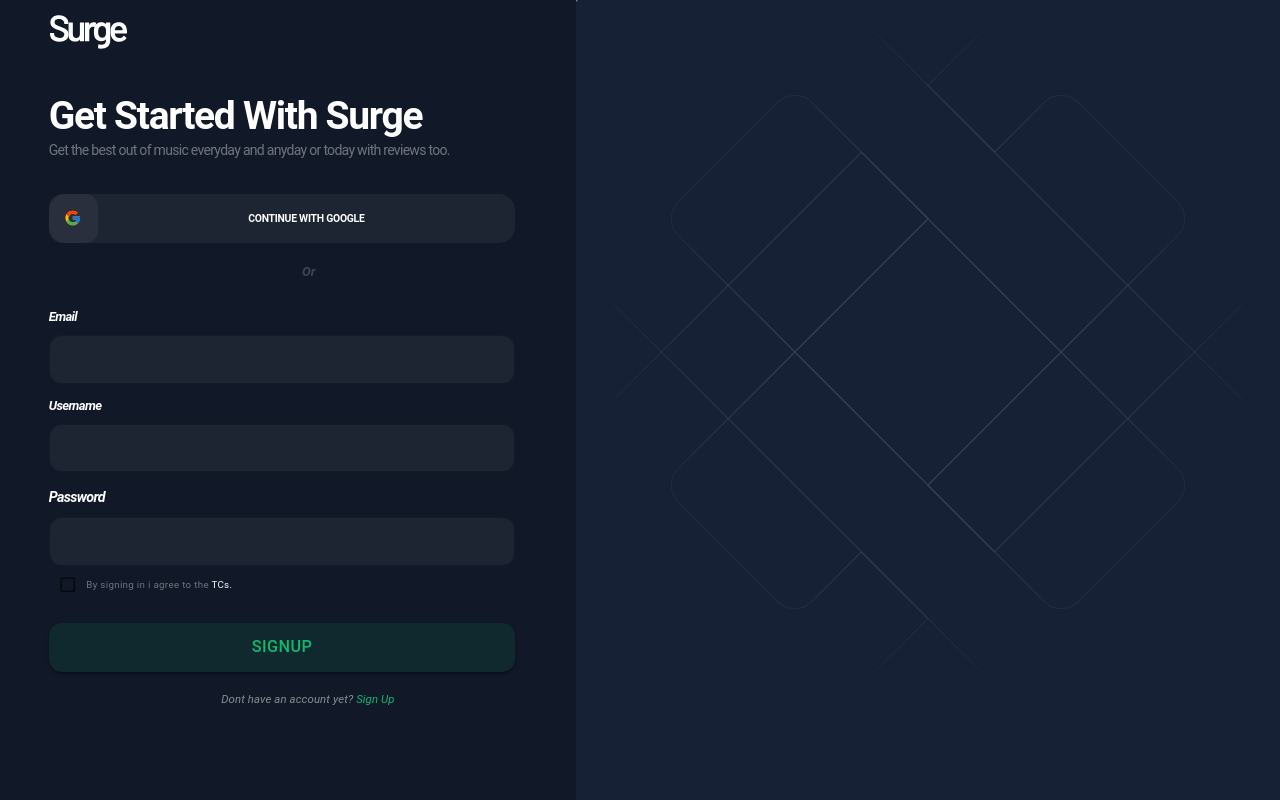
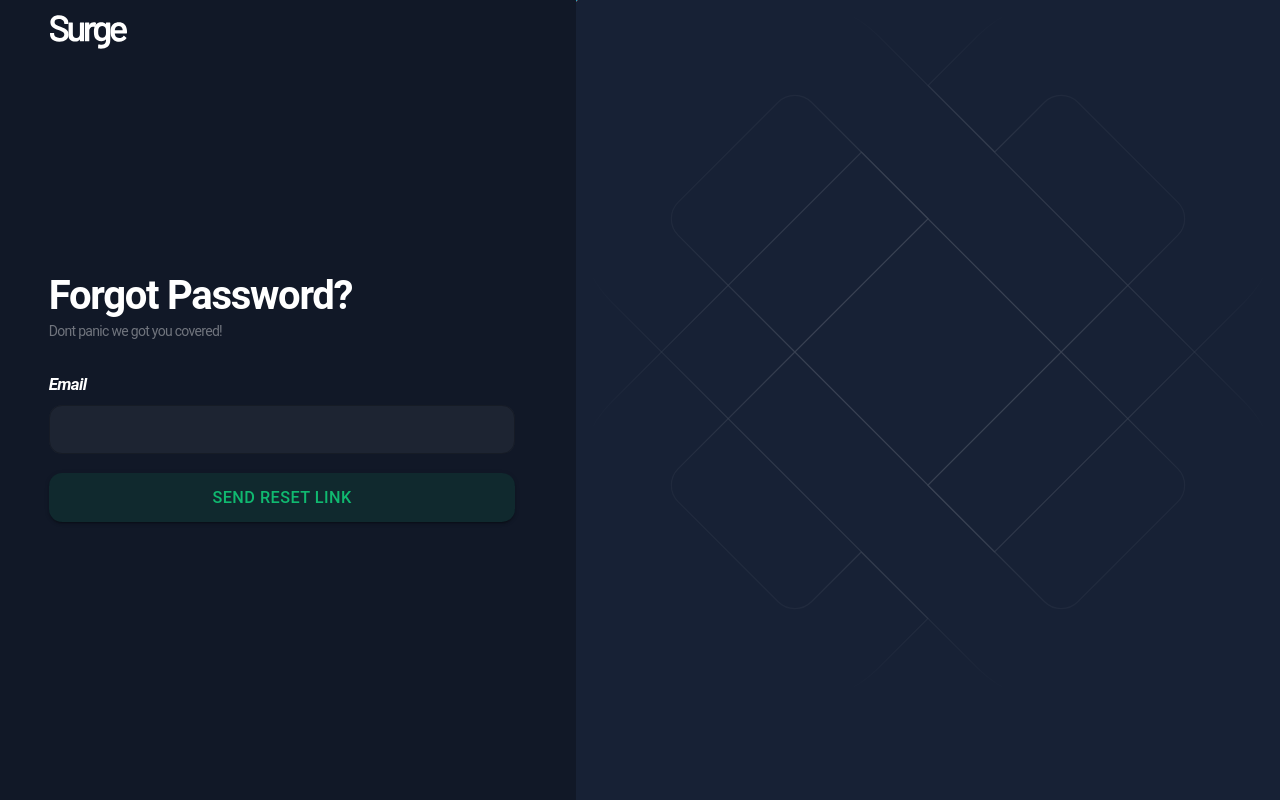
Before and after one commit to Charles-Okoeguale/surge, a React (Create React App) app in the folder frontend/: page / in a window 1280 px wide. Built offline with nearby package versions, Linux system fonts and the light colour scheme; no server answers.

Commit message:
create forgoe password page

```diff
--- a/frontend/src/App.tsx
+++ b/frontend/src/App.tsx
@@ -3,6 +3,7 @@ import {useEffect, useState} from 'react'
 import Loader from './pages/Authflow/Loader';
 import Login from './pages/Authflow/Login';
 import Signup from './pages/Authflow/Signup';
+import Forgotpassword from './pages/Authflow/Forgotpassword';
 
 const client_id = '012a6e8fe6d04bb187c14add7af395f0'
 const client_secret = '82690458d09147fc9e2dee78b0b8fe51'
@@ -40,7 +41,7 @@ function App() {
   }, [])
   return (
     <div className="App">
-        <Signup/>
+        <Forgotpassword/>
     </div>
   );
 }
--- /dev/null
+++ b/frontend/src/pages/Authflow/Forgotpassword/index.tsx
@@ -0,0 +1,116 @@
+import { Box, Typography, OutlinedInput} from "@mui/material"
+import { makeStyles } from "@mui/styles";
+import {  GoogleSvg, LogoSVG } from '../../../components/Svg';
+import Button from "@mui/material/Button";
+import { Theme } from "@mui/material";
+import Customdivider from "../../../components/Divider";
+import Checkbox from '@mui/material/Checkbox';
+import BackgroundAnimation from "../../../components/Animation";
+
+
+
+function Forgotpassword() {
+    const classes = useStyles();
+  return (
+    <Box className={classes.root}>
+        <Box className={classes.container}>
+             <Box className={classes.logo}>
+                <LogoSVG/>
+             </Box>
+            <Box className={classes.content}>
+            <Typography variant="h4">Forgot Password?</Typography>
+            <Typography>Dont panic we got you covered!</Typography>
+            <Typography variant="h5">Email</Typography>
+            <OutlinedInput/>
+            <Button variant="contained">SEND RESET LINK</Button>
+            </Box>
+        </Box>
+        <Box className={classes.aside}>
+            <BackgroundAnimation/>
+        </Box>
+    </Box>
+
+  )
+}
+
+export default Forgotpassword;
+
+const useStyles = makeStyles((theme: Theme) => ({
+    root:{
+        display: "flex",
+        margin: "auto",
+        width: "100%",
+        height: '100vh',
+        background: "#111827",
+        "& .MuiTypography-body1" : {
+            color: 'rgba(255, 255, 255, 0.4);',
+            alignSelf : 'start',
+            fontWeight: 400,
+            letterSpacing: '-0.05em',
+            fontSize : '14px',
+            fontStyle : 'normal'
+        },
+        "& 	.MuiButton-contained" : {
+            width: "90%",
+            height: "3.75rem",
+            background: "rgba(16, 185, 112, 0.1);",
+            borderRadius: "1rem",
+            color: " #10B970",
+            marginTop: '1.5rem',
+            fontWeigth: '900',
+            fontSize: '1.25rem',
+            lineHeight: '24px'
+        },
+        "& .MuiTypography-body2" : {
+            marginTop : '1.5rem',
+            color: 'rgba(255, 255, 255, 0.5)',
+            fontStyle: 'italic'
+        },
+         "& .MuiOutlinedInput-root" : {
+            borderRadius: '1rem',
+            background: 'rgba(255, 255, 255, 0.05);',
+            height: '3.75rem',
+            width: '90%',
+            color: 'white'
+         }
+    },
+    logo:{
+        marginLeft: "3.75rem",
+        width: "6.1rem",
+        height: "3.1rem"
+    },
+
+    container:{
+        width: "45%",
+    },
+
+    content:{
+       width: '90%',
+       marginLeft: '3.75rem',
+       marginTop: "17.76rem",
+       display: "flex",
+       flexDirection: "column",
+       "& h4" : {
+        fontWeight: '600',
+        alignSelf: 'start',
+        letterSpacing: '-0.1rem',
+        color: '#FFFFFF',
+        fontSize : '40px'
+       },
+       "& h5" : {
+        alignSelf: 'start',
+        color: '#FFFFFF',
+        fontWeight: '600',
+        fontSize: '1.3rem',
+        fontStyle: 'italic',
+        letterSpacing: '-0.05rem',
+        marginTop: '2.4rem',
+        marginBottom: '0.75rem'
+       }
+    },
+
+    aside:{
+        width: "55%",
+        backgroundColor:"#172135"
+    },
+}))
```
